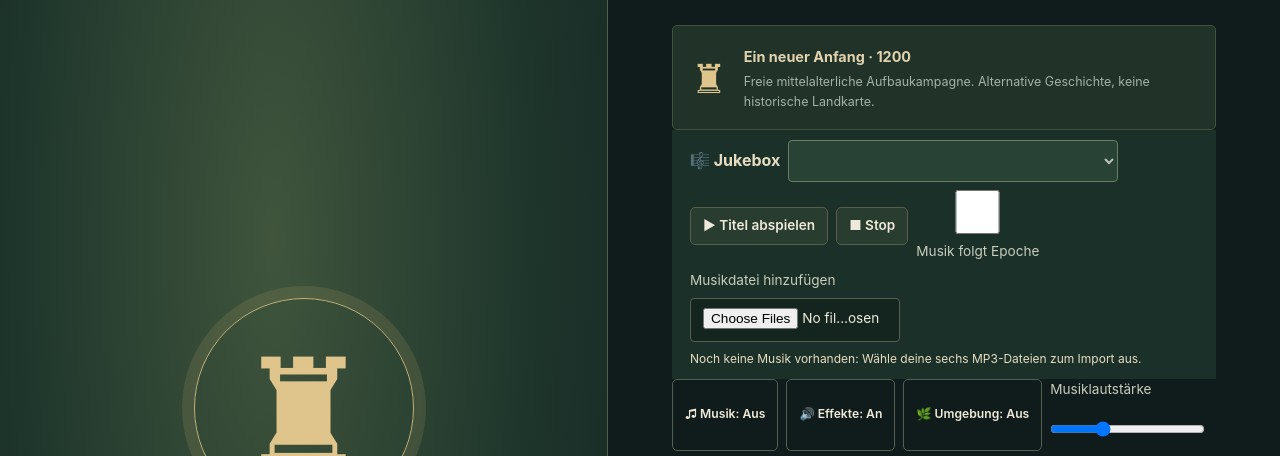
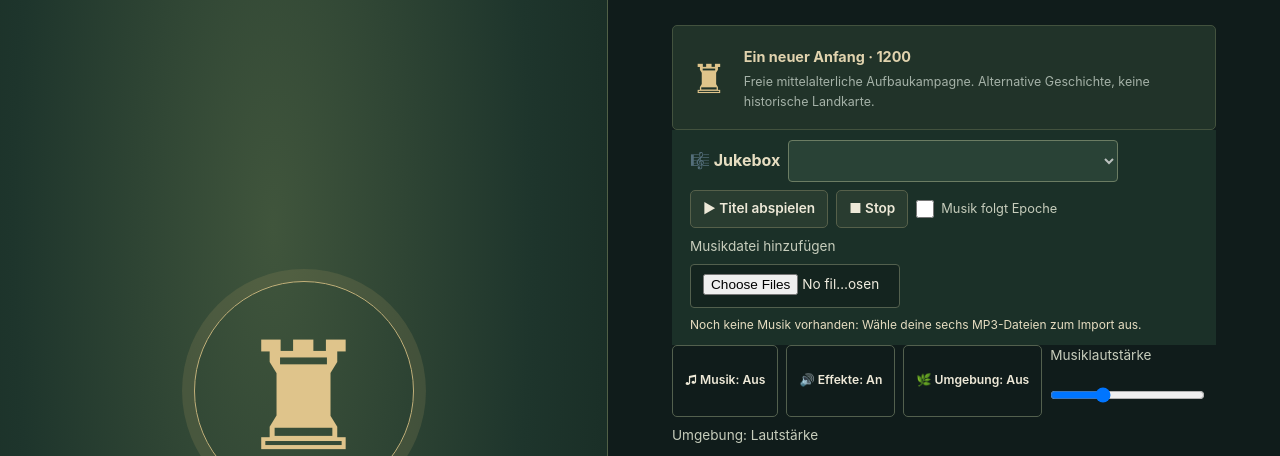
Before and after one commit to Thomas-Heisig/Kaiser_von_Deutschland-main, a website built with Vite: page index.html in a window 1280 px wide. Shown: the part 311-767 px from the top of the page. Built offline with nearby package versions, Linux system fonts and the light colour scheme; files whose address does not match are found by name.

```diff
--- a/styles/kingdom.css
+++ b/styles/kingdom.css
@@ -343,3 +343,5 @@ thead th { color: #c9c19b; font-size: 0.65rem; }
 .jukebox input[type=file] { max-width:210px; }
 .jukebox p { flex-basis:100%;font-size:.75rem;margin:0; }
 @media(max-width:400px){.jukebox{padding:8px}.jukebox select{min-width:0;width:100%;max-width:100%}.jukebox label{max-width:100%}}
+
+.jukebox-auto {display:flex;align-items:center;gap:7px;font-size:.8rem}.jukebox-auto input {min-height:18px;width:18px;accent-color:#dfc48b}.game-footer{font-variant-numeric:tabular-nums}
```
